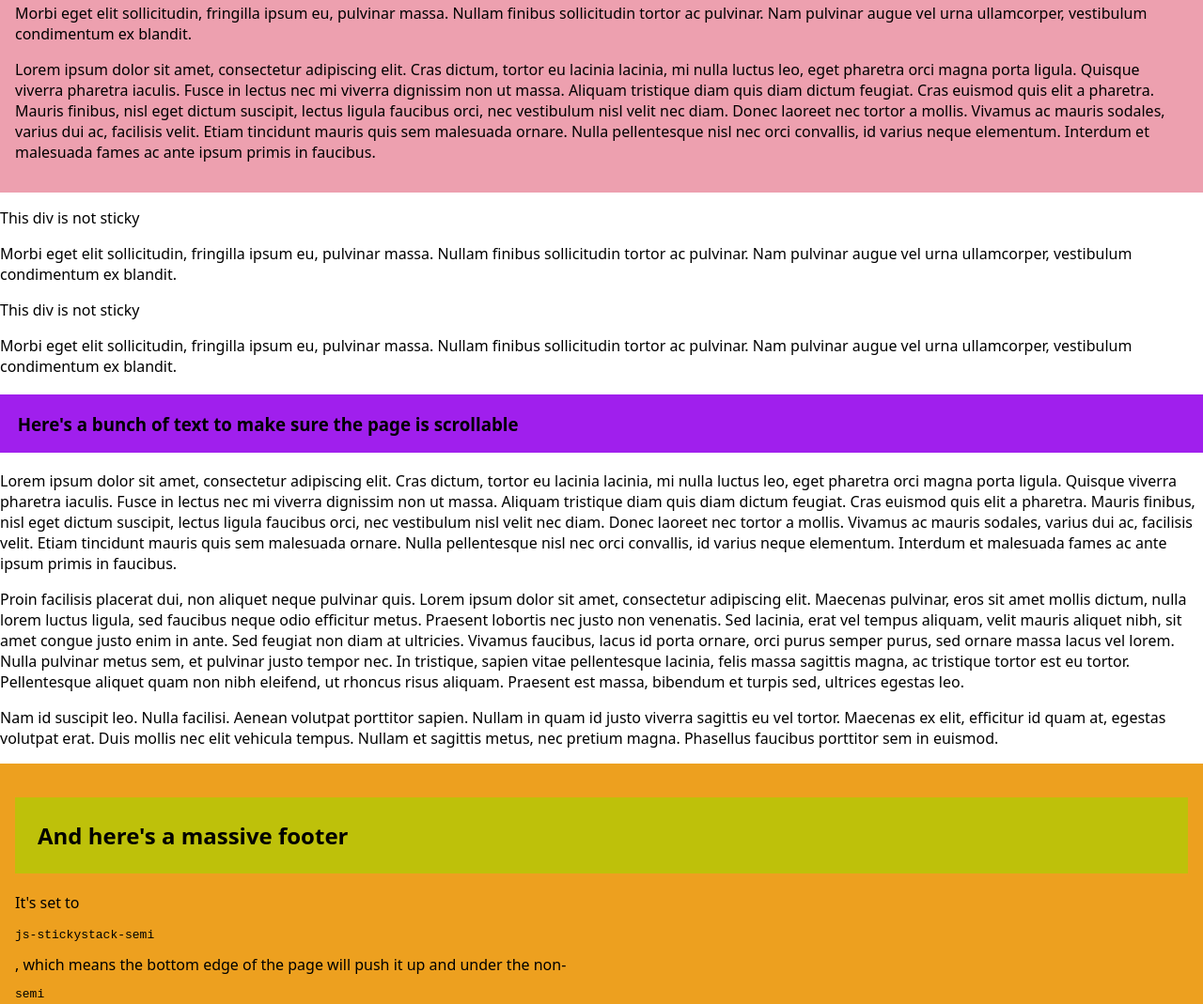
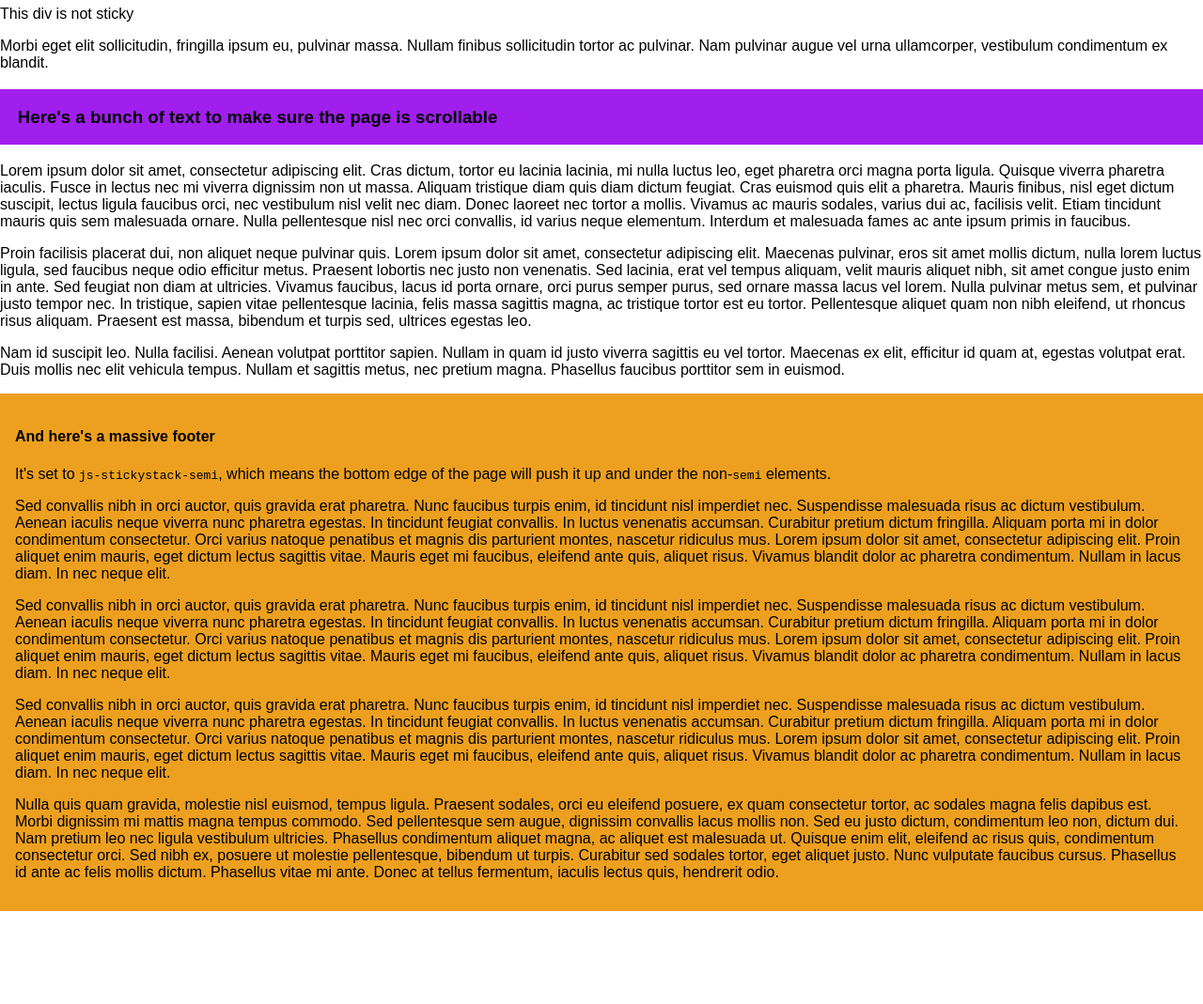
Before and after one commit to jrsouth/stickystack, a website: page index.html in a window 1280 px wide. Shown: the part 1921-2990 px from the top of the page at 94% size. After the commit the page ends 2907 px from the top, so only its background shows below. Drawn offline with Linux system fonts and the light colour scheme.

Commit message:
Update sample footer

```diff
--- a/index.html
+++ b/index.html
@@ -8,7 +8,7 @@
     <meta charset="UTF-8">
     <title>Test of StickyStack</title>
     <style>
-        *{box-sizing:border-box;}body{font-family:sans;margin:0;}h1,h2,h3{width:100%;padding:1em;display:block;}h1{background-color:#a01fed;}h2{background-color:#def10a;}h2:nth-of-type(odd){background-color:#bec10a;}h3{background-color:#a01fed;}div.highlight{background-color:#eda01f;padding:1em;margin:1em 0;}div.highlight2{background-color:#eda0af;padding:1em;margin:1em 0;}.left,.right{width:30%;}.left{float:left;}.right{float:right;}
+        *{box-sizing:border-box;}body{font-family:sans-serif;margin:0;}h1,h2,h3{width:100%;padding:1em;display:block;}h1{background-color:#a01fed;}h2{background-color:#def10a;}h2:nth-of-type(odd){background-color:#bec10a;}h3{background-color:#a01fed;}div.highlight{background-color:#eda01f;padding:1em;margin:1em 0;}div.highlight2{background-color:#eda0af;padding:1em;margin:1em 0;}.left,.right{width:30%;}.left{float:left;}.right{float:right;}
     </style>
 
     <script src="stickystack.js"></script>
@@ -37,6 +37,7 @@
 
 <p>In faucibus sollicitudin metus, id rutrum nunc elementum vitae. Phasellus maximus enim non dictum euismod. Nullam at tellus sapien. Duis eleifend ac metus eu sollicitudin. Nulla in feugiat mauris, eu suscipit dui. Donec ut rutrum lorem. Sed ac sagittis mauris, vel volutpat quam. Donec mattis, arcu at fringilla aliquet, sapien libero vulputate mauris, aliquet malesuada enim neque quis sem. Vestibulum ante ipsum primis in faucibus orci luctus et ultrices posuere cubilia Curae; Sed venenatis, tortor vitae placerat congue, lacus diam interdum erat, non laoreet dui ex molestie nisl. Pellentesque elementum sapien felis, in rutrum lorem placerat id. Nulla facilisi. Etiam tincidunt sit amet mi quis gravida.</p>
 
+
 <div class="js-stickystack js-stickystack-semi highlight left">
 
     <p>This div is semi sticky</p>
@@ -44,6 +45,7 @@
     <p>Morbi eget elit sollicitudin, fringilla ipsum eu, pulvinar massa. Nullam finibus sollicitudin tortor ac pulvinar. Nam pulvinar augue vel urna ullamcorper, vestibulum condimentum ex blandit.</p>
 
 </div>
+
 
 <div>
 
@@ -55,6 +57,7 @@
 
 </div>
 
+
 <div class="js-stickystack js-stickystack-semi highlight right">
 
     <p>This div is semi sticky</p>
@@ -62,6 +65,7 @@
     <p>Morbi eget elit sollicitudin, fringilla ipsum eu, pulvinar massa. Nullam finibus sollicitudin tortor ac pulvinar. Nam pulvinar augue vel urna ullamcorper, vestibulum condimentum ex blandit.</p>
 
 </div>
+
 
 <div>
 
@@ -77,6 +81,7 @@
 
 </div>
 
+
 <div class="js-stickystack highlight2">
 
     <p>This div is sticky</p>
@@ -87,13 +92,6 @@
 
 </div>
 
-<div>
-
-    <p>This div is not sticky</p>
-
-    <p>Morbi eget elit sollicitudin, fringilla ipsum eu, pulvinar massa. Nullam finibus sollicitudin tortor ac pulvinar. Nam pulvinar augue vel urna ullamcorper, vestibulum condimentum ex blandit.</p>
-
-</div>
 
 <div>
 
@@ -103,6 +101,16 @@
 
 </div>
 
+
+<div>
+
+    <p>This div is not sticky</p>
+
+    <p>Morbi eget elit sollicitudin, fringilla ipsum eu, pulvinar massa. Nullam finibus sollicitudin tortor ac pulvinar. Nam pulvinar augue vel urna ullamcorper, vestibulum condimentum ex blandit.</p>
+
+</div>
+
+
 <h3>Here's a bunch of text to make sure the page is scrollable</h3>
 
 <p>Lorem ipsum dolor sit amet, consectetur adipiscing elit. Cras dictum, tortor eu lacinia lacinia, mi nulla luctus leo, eget pharetra orci magna porta ligula. Quisque viverra pharetra iaculis. Fusce in lectus nec mi viverra dignissim non ut massa. Aliquam tristique diam quis diam dictum feugiat. Cras euismod quis elit a pharetra. Mauris finibus, nisl eget dictum suscipit, lectus ligula faucibus orci, nec vestibulum nisl velit nec diam. Donec laoreet nec tortor a mollis. Vivamus ac mauris sodales, varius dui ac, facilisis velit. Etiam tincidunt mauris quis sem malesuada ornare. Nulla pellentesque nisl nec orci convallis, id varius neque elementum. Interdum et malesuada fames ac ante ipsum primis in faucibus.</p>
@@ -111,19 +119,20 @@
 
 <p>Nam id suscipit leo. Nulla facilisi. Aenean volutpat porttitor sapien. Nullam in quam id justo viverra sagittis eu vel tortor. Maecenas ex elit, efficitur id quam at, egestas volutpat erat. Duis mollis nec elit vehicula tempus. Nullam et sagittis metus, nec pretium magna. Phasellus faucibus porttitor sem in euismod.</p>
 
+
 <div id="footer" class="js-stickystack js-stickystack-semi highlight">
 
-<h2>And here's a massive footer</h2>
+    <h4>And here's a massive footer</h4>
 
-<p>It's set to <pre>js-stickystack-semi</pre>, which means the bottom edge of the page will push it up and under the non-<pre>semi</pre> elements.</p>
+    <p>It's set to <code>js-stickystack-semi</code>, which means the bottom edge of the page will push it up and under the non-<code>semi</code> elements.</p>
 
-<p>Sed convallis nibh in orci auctor, quis gravida erat pharetra. Nunc faucibus turpis enim, id tincidunt nisl imperdiet nec. Suspendisse malesuada risus ac dictum vestibulum. Aenean iaculis neque viverra nunc pharetra egestas. In tincidunt feugiat convallis. In luctus venenatis accumsan. Curabitur pretium dictum fringilla. Aliquam porta mi in dolor condimentum consectetur. Orci varius natoque penatibus et magnis dis parturient montes, nascetur ridiculus mus. Lorem ipsum dolor sit amet, consectetur adipiscing elit. Proin aliquet enim mauris, eget dictum lectus sagittis vitae. Mauris eget mi faucibus, eleifend ante quis, aliquet risus. Vivamus blandit dolor ac pharetra condimentum. Nullam in lacus diam. In nec neque elit.</p>
+    <p>Sed convallis nibh in orci auctor, quis gravida erat pharetra. Nunc faucibus turpis enim, id tincidunt nisl imperdiet nec. Suspendisse malesuada risus ac dictum vestibulum. Aenean iaculis neque viverra nunc pharetra egestas. In tincidunt feugiat convallis. In luctus venenatis accumsan. Curabitur pretium dictum fringilla. Aliquam porta mi in dolor condimentum consectetur. Orci varius natoque penatibus et magnis dis parturient montes, nascetur ridiculus mus. Lorem ipsum dolor sit amet, consectetur adipiscing elit. Proin aliquet enim mauris, eget dictum lectus sagittis vitae. Mauris eget mi faucibus, eleifend ante quis, aliquet risus. Vivamus blandit dolor ac pharetra condimentum. Nullam in lacus diam. In nec neque elit.</p>
 
-<p>Sed convallis nibh in orci auctor, quis gravida erat pharetra. Nunc faucibus turpis enim, id tincidunt nisl imperdiet nec. Suspendisse malesuada risus ac dictum vestibulum. Aenean iaculis neque viverra nunc pharetra egestas. In tincidunt feugiat convallis. In luctus venenatis accumsan. Curabitur pretium dictum fringilla. Aliquam porta mi in dolor condimentum consectetur. Orci varius natoque penatibus et magnis dis parturient montes, nascetur ridiculus mus. Lorem ipsum dolor sit amet, consectetur adipiscing elit. Proin aliquet enim mauris, eget dictum lectus sagittis vitae. Mauris eget mi faucibus, eleifend ante quis, aliquet risus. Vivamus blandit dolor ac pharetra condimentum. Nullam in lacus diam. In nec neque elit.</p>
+    <p>Sed convallis nibh in orci auctor, quis gravida erat pharetra. Nunc faucibus turpis enim, id tincidunt nisl imperdiet nec. Suspendisse malesuada risus ac dictum vestibulum. Aenean iaculis neque viverra nunc pharetra egestas. In tincidunt feugiat convallis. In luctus venenatis accumsan. Curabitur pretium dictum fringilla. Aliquam porta mi in dolor condimentum consectetur. Orci varius natoque penatibus et magnis dis parturient montes, nascetur ridiculus mus. Lorem ipsum dolor sit amet, consectetur adipiscing elit. Proin aliquet enim mauris, eget dictum lectus sagittis vitae. Mauris eget mi faucibus, eleifend ante quis, aliquet risus. Vivamus blandit dolor ac pharetra condimentum. Nullam in lacus diam. In nec neque elit.</p>
 
-<p>Sed convallis nibh in orci auctor, quis gravida erat pharetra. Nunc faucibus turpis enim, id tincidunt nisl imperdiet nec. Suspendisse malesuada risus ac dictum vestibulum. Aenean iaculis neque viverra nunc pharetra egestas. In tincidunt feugiat convallis. In luctus venenatis accumsan. Curabitur pretium dictum fringilla. Aliquam porta mi in dolor condimentum consectetur. Orci varius natoque penatibus et magnis dis parturient montes, nascetur ridiculus mus. Lorem ipsum dolor sit amet, consectetur adipiscing elit. Proin aliquet enim mauris, eget dictum lectus sagittis vitae. Mauris eget mi faucibus, eleifend ante quis, aliquet risus. Vivamus blandit dolor ac pharetra condimentum. Nullam in lacus diam. In nec neque elit.</p>
+    <p>Sed convallis nibh in orci auctor, quis gravida erat pharetra. Nunc faucibus turpis enim, id tincidunt nisl imperdiet nec. Suspendisse malesuada risus ac dictum vestibulum. Aenean iaculis neque viverra nunc pharetra egestas. In tincidunt feugiat convallis. In luctus venenatis accumsan. Curabitur pretium dictum fringilla. Aliquam porta mi in dolor condimentum consectetur. Orci varius natoque penatibus et magnis dis parturient montes, nascetur ridiculus mus. Lorem ipsum dolor sit amet, consectetur adipiscing elit. Proin aliquet enim mauris, eget dictum lectus sagittis vitae. Mauris eget mi faucibus, eleifend ante quis, aliquet risus. Vivamus blandit dolor ac pharetra condimentum. Nullam in lacus diam. In nec neque elit.</p>
 
-<p>Nulla quis quam gravida, molestie nisl euismod, tempus ligula. Praesent sodales, orci eu eleifend posuere, ex quam consectetur tortor, ac sodales magna felis dapibus est. Morbi dignissim mi mattis magna tempus commodo. Sed pellentesque sem augue, dignissim convallis lacus mollis non. Sed eu justo dictum, condimentum leo non, dictum dui. Nam pretium leo nec ligula vestibulum ultricies. Phasellus condimentum aliquet magna, ac aliquet est malesuada ut. Quisque enim elit, eleifend ac risus quis, condimentum consectetur orci. Sed nibh ex, posuere ut molestie pellentesque, bibendum ut turpis. Curabitur sed sodales tortor, eget aliquet justo. Nunc vulputate faucibus cursus. Phasellus id ante ac felis mollis dictum. Phasellus vitae mi ante. Donec at tellus fermentum, iaculis lectus quis, hendrerit odio.</p>
+    <p>Nulla quis quam gravida, molestie nisl euismod, tempus ligula. Praesent sodales, orci eu eleifend posuere, ex quam consectetur tortor, ac sodales magna felis dapibus est. Morbi dignissim mi mattis magna tempus commodo. Sed pellentesque sem augue, dignissim convallis lacus mollis non. Sed eu justo dictum, condimentum leo non, dictum dui. Nam pretium leo nec ligula vestibulum ultricies. Phasellus condimentum aliquet magna, ac aliquet est malesuada ut. Quisque enim elit, eleifend ac risus quis, condimentum consectetur orci. Sed nibh ex, posuere ut molestie pellentesque, bibendum ut turpis. Curabitur sed sodales tortor, eget aliquet justo. Nunc vulputate faucibus cursus. Phasellus id ante ac felis mollis dictum. Phasellus vitae mi ante. Donec at tellus fermentum, iaculis lectus quis, hendrerit odio.</p>
 
 </div>
 </body>
```
Also changed, not shown: 1 other file.
